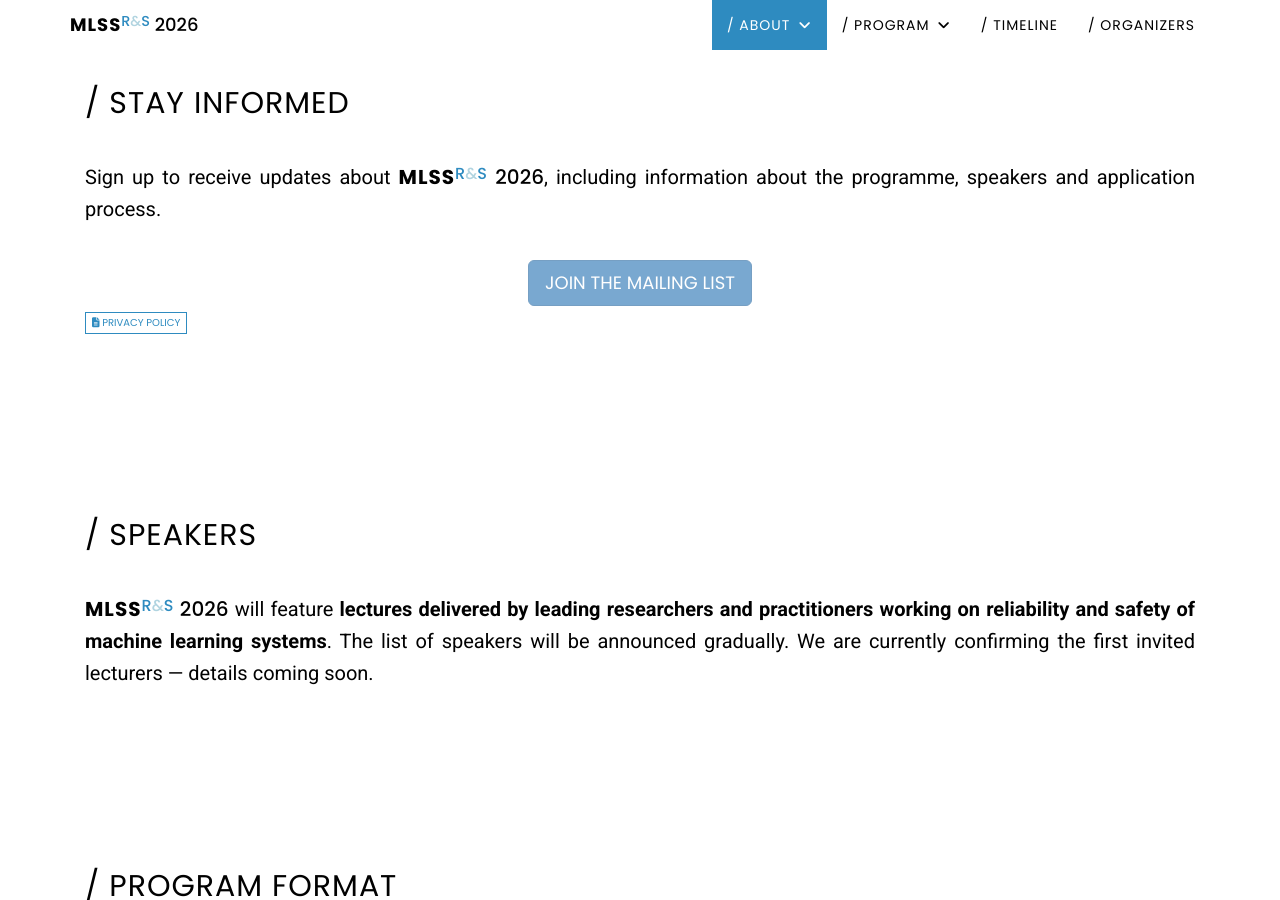
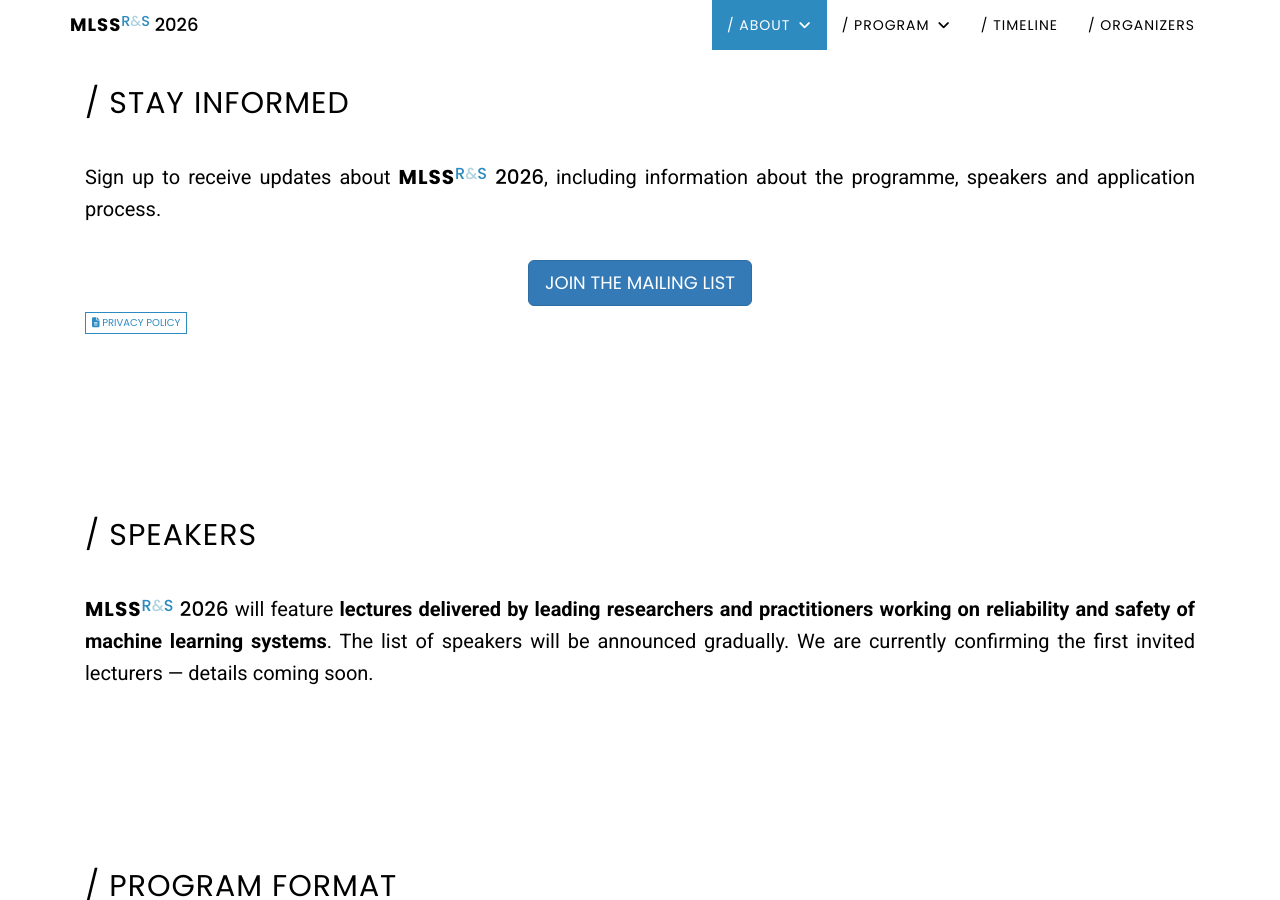
Before and after one commit to mlinpl/mlss2026.mlinpl.org, a Jekyll site: the page built from pages/index.html, in a window 1280 px wide and 900 px high, scrolled down 2291 px. Built offline with Jekyll 4.4.1, drawn with Linux system fonts in a browser that asks for light colours.

Commit message:
Activate mailing list

```diff
--- a/_includes/home/stay-informed.html
+++ b/_includes/home/stay-informed.html
@@ -10,7 +10,7 @@
                 Sign up to receive updates about {{ site.inline-logo }}, including information about the programme, speakers and application process.
             </p>
             <div class="d-flex justify-content-center">
-                <a href="https://docs.google.com/forms/d/e/1FAIpQLSdXr4SqkVD8qDuNP9KDdBiqErpWMl6EYZESPf7XQEwDaFYmfg/viewform" target="_blank" class="btn btn-primary btn-lg" disabled>Join the Mailing List</a>
+                <a href="https://docs.google.com/forms/d/e/1FAIpQLSdXr4SqkVD8qDuNP9KDdBiqErpWMl6EYZESPf7XQEwDaFYmfg/viewform" target="_blank" class="btn btn-primary btn-lg">Join the Mailing List</a>
             </div>
         </div>
 
```
